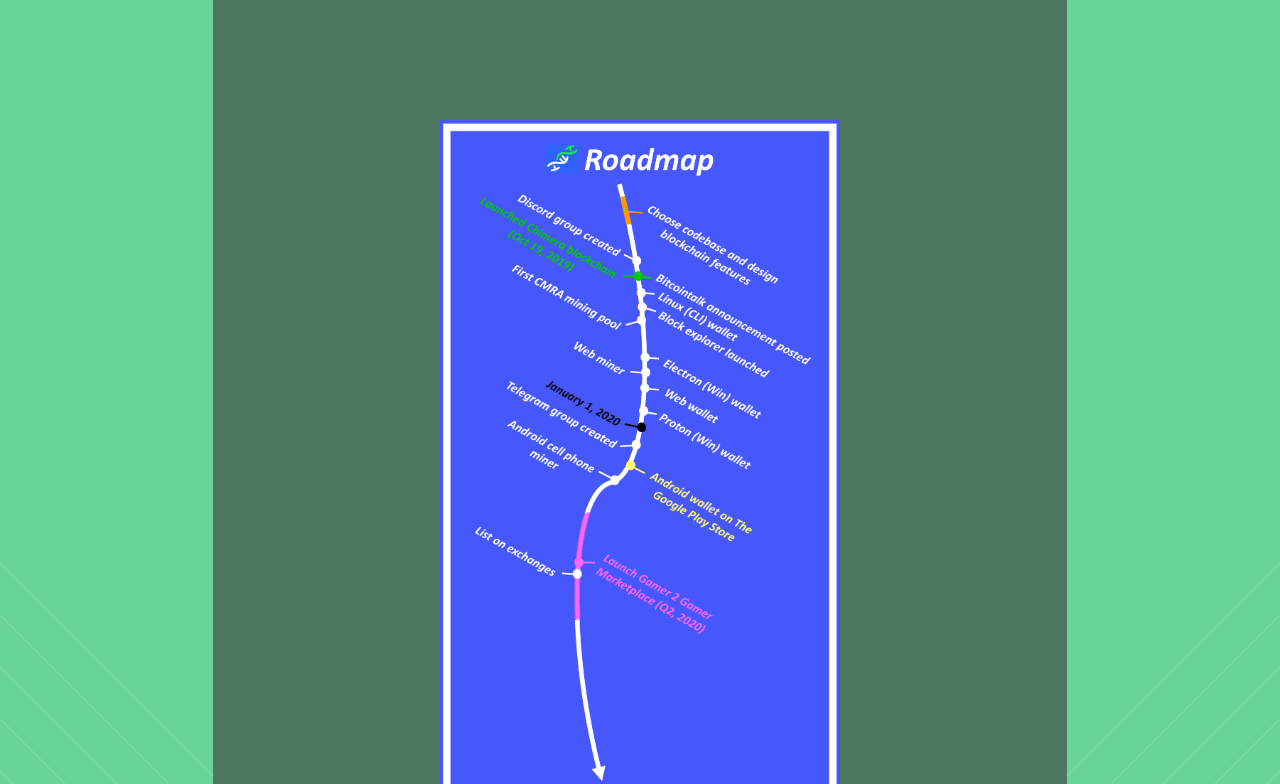
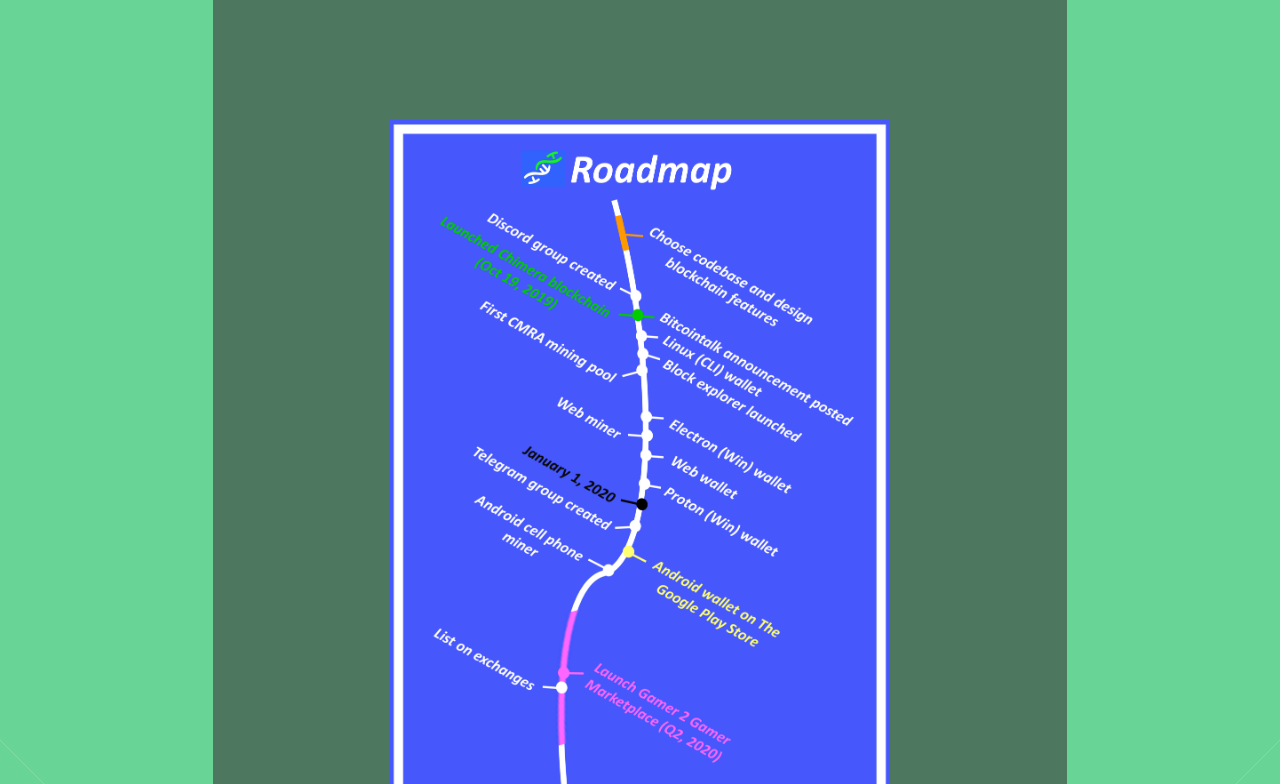
Before and after one commit to Chimera-Project/chimera-website, a plain HTML site: page index.html in a window 1280 px wide. Shown: the part 2036-2820 px from the top of the page. Drawn offline with Linux system fonts and the light colour scheme.

Commit message:
Update index.html

```diff
--- a/index.html
+++ b/index.html
@@ -56,7 +56,7 @@
              <br />
              <br />
              <br />
-             <img src="assets/images/Roadmap.png" style="width: 100%; max-width: 400px;" />
+             <img src="assets/images/Roadmap.png" style="width: 100%; max-width: 500px;" />
              </div>
         </section>
         <!-- Main -->
@@ -286,4 +286,5 @@
     }
     </script>
 </body>
+
 </html>
```
